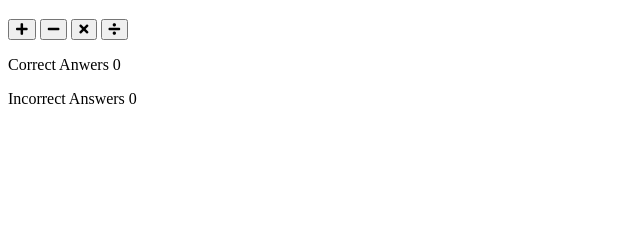
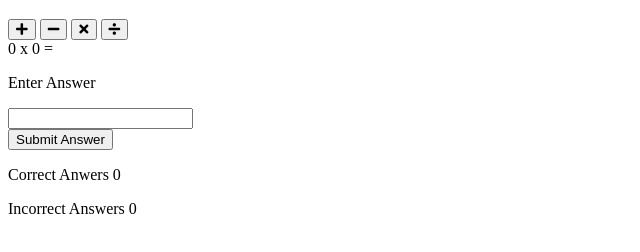
Before and after one commit to lewisjones37/love-maths, a plain HTML site: page index.html in a window 1280 px wide. Shown: the part 100-352 px from the top of the page, without its empty margins (0-640 px from the left). Drawn offline with Linux system fonts and the light colour scheme.

Commit message:
add basic HTML structure to question area

```diff
--- a/index.html
+++ b/index.html
@@ -31,6 +31,16 @@
             </button>
         </div>
 
+        <div class="question-area">
+            <span id="operand1">0</span>
+            <span id="operator">x</span>
+            <span id="operand2">0</span>
+            <span>=</span>
+            <p class="answer-message">Enter Answer</p>
+            <input id="answer-box" type="number">
+        </div>
+        <button class="btn btn--gray">Submit Answer</button>
+
 
     </div>
 
```
